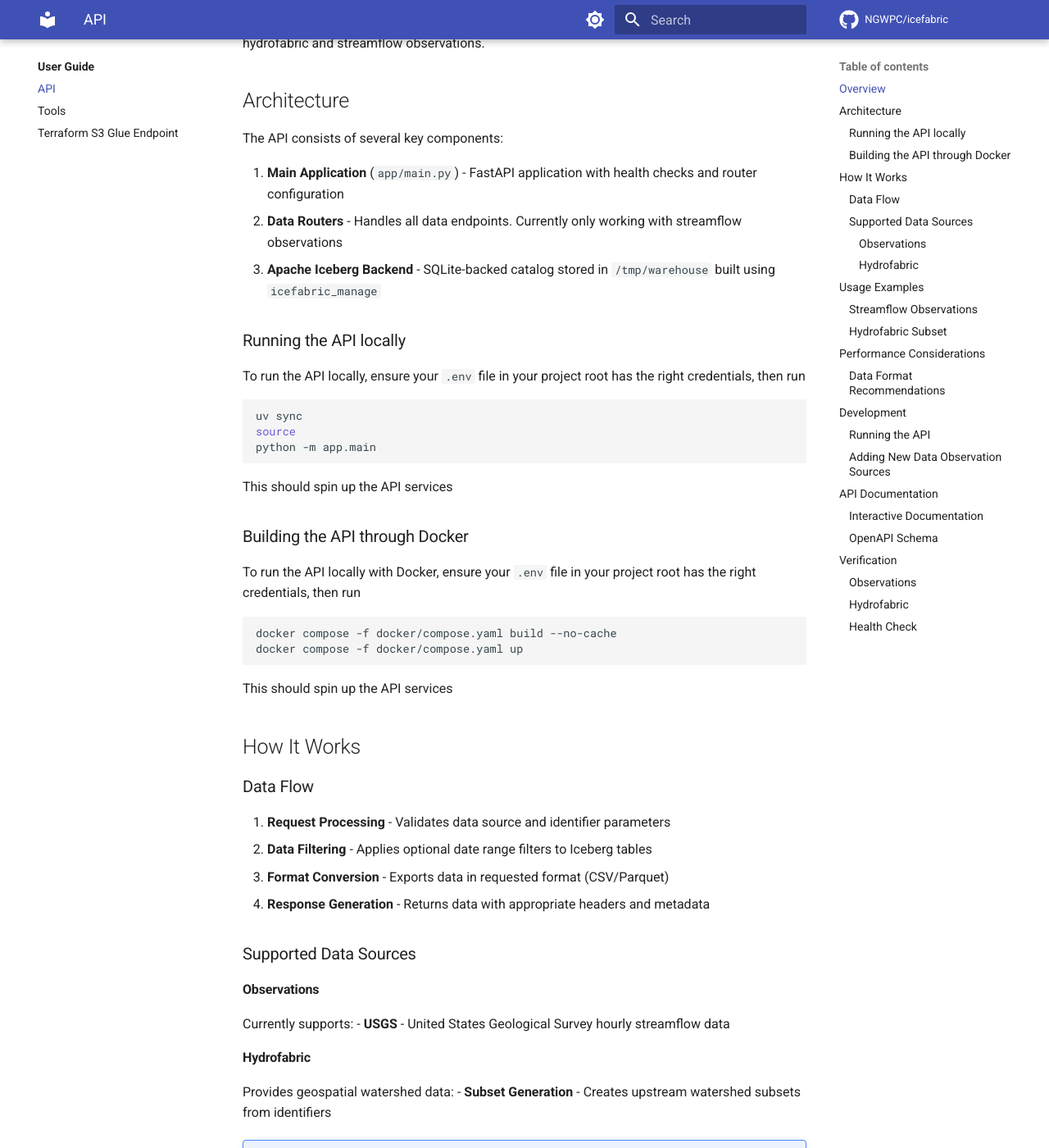
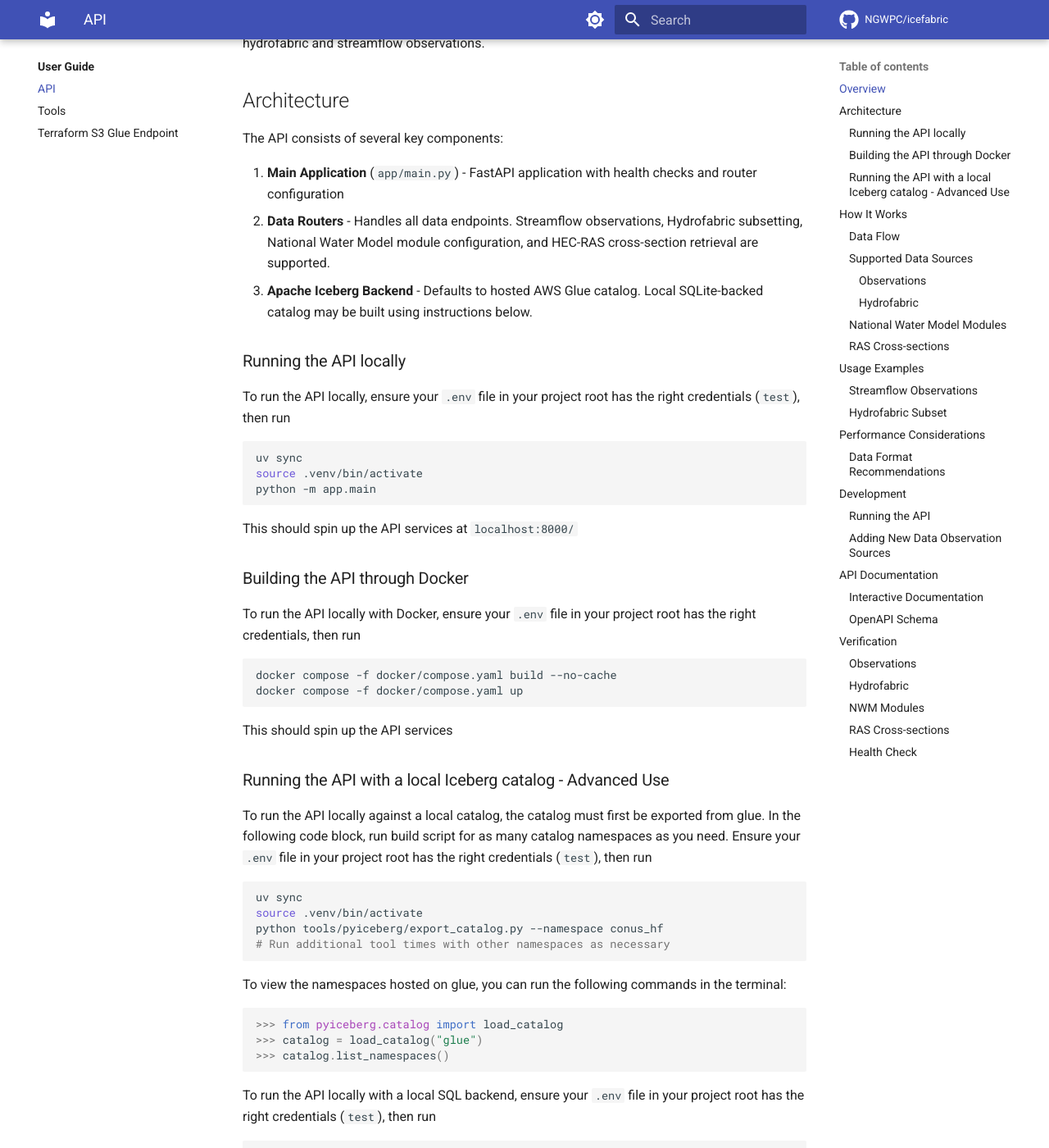
Before and after one commit to NGWPC/icefabric-archive, an MkDocs documentation site: the page built from docs/user_guide/icefabric_api.md, in a window 1280 px wide and 1400 px high, scrolled down 290 px. Shown: the whole window at 82% size. Built offline with MkDocs 1.6.1 and Material for MkDocs 9.7.7, drawn with Linux system fonts in a browser that asks for light colours; comment, search, counter and statistics services are not loaded; some of the changed text lies outside the part shown.

Commit message:
docs: API update

````diff
--- a/docs/user_guide/icefabric_api.md
+++ b/docs/user_guide/icefabric_api.md
@@ -9,23 +9,48 @@
 The API consists of several key components:
 
 1. **Main Application** (`app/main.py`) - FastAPI application with health checks and router configuration
-2. **Data Routers** - Handles all data endpoints. Currently only working with streamflow observations
-3. **Apache Iceberg Backend** - SQLite-backed catalog stored in `/tmp/warehouse` built using `icefabric_manage`
+2. **Data Routers** - Handles all data endpoints. Streamflow observations, Hydrofabric subsetting, National Water Model module configuration, and HEC-RAS cross-section retrieval are supported.
+3. **Apache Iceberg Backend** - Defaults to hosted AWS Glue catalog. Local SQLite-backed catalog may be built using instructions below.
 
 ### Running the API locally
-To run the API locally, ensure your `.env` file in your project root has the right credentials, then run
+To run the API locally, ensure your `.env` file in your project root has the right credentials (`test`), then run
 ```sh
 uv sync
-source
+source .venv/bin/activate
 python -m app.main
 ```
-This should spin up the API services
+This should spin up the API services at `localhost:8000/`
 
 ### Building the API through Docker
 To run the API locally with Docker, ensure your `.env` file in your project root has the right credentials, then run
 ```sh
 docker compose -f docker/compose.yaml build --no-cache
 docker compose -f docker/compose.yaml up
+```
+This should spin up the API services
+
+### Running the API with a local Iceberg catalog - Advanced Use
+To run the API locally against a local catalog, the catalog must first be exported from glue. In the following code block, run build script for as many catalog namespaces as you need. Ensure your `.env` file in your project root has the right credentials (`test`), then run
+```sh
+uv sync
+source .venv/bin/activate
+python tools/pyiceberg/export_catalog.py --namespace conus_hf
+# Run additional tool times with other namespaces as necessary
+```
+
+To view the namespaces hosted on glue, you can run the following commands in the terminal:
+```python
+>>> from pyiceberg.catalog import load_catalog
+>>> catalog = load_catalog("glue")
+>>> catalog.list_namespaces()
+```
+
+
+To run the API locally with a local SQL backend, ensure your `.env` file in your project root has the right credentials (`test`), then run
+```sh
+uv sync
+source .venv/bin/activate
+python -m app.main --catalog sql
 ```
 This should spin up the API services
 
@@ -42,14 +67,32 @@
 
 #### Observations
 Currently supports:
+
 - **USGS** - United States Geological Survey hourly streamflow data
 
 #### Hydrofabric
 Provides geospatial watershed data:
+
 - **Subset Generation** - Creates upstream watershed subsets from identifiers
 
 !!! note "Data Storage"
-    All data is stored as Apache Iceberg tables in a SQLite-backed catalog locally built at `/tmp/warehouse/pyiceberg_catalog.db`
+    All data is stored remotely as Apache Iceberg tables on AWS glue unless you built the catalog locally. Then, it is stored at SQLite-backed catalog locally built at `/tmp/warehouse/pyiceberg_catalog.db`
+
+### National Water Model Modules
+Retrieve National Water Model (NWM) module parameters.
+
+Currently supports:
+
+- **Soil Freeze Thaw (SFT)** - Retrieve paramters for Soil Freeze Thaw module
+- **TopoFlow-Glacier** - Retrieve parameters for the TopoFlow Glacier module
+
+### RAS Cross-sections
+Retrieves geopackage data of HEC-RAS cross-sections
+
+Currently supports:
+
+- **HUC ID**: Download a geopackage for given HUC ID
+- **HUC ID** and **Reach ID**: Download a geopackage for a given HUC ID and Reach ID
 
 ## Usage Examples
 
@@ -206,6 +249,24 @@
 curl "http://localhost:8000/v1/hydrofabric/01031500/gpkg" -o "subset.gpkg"
 ```
 
+### NWM Modules
+```bash
+# Return parameters for Soil Freeze Thaw by catchment
+curl "http://localhost:8000/v1/modules/sft/?identifier=01010000&domain=conus_hf&use_schaake=false"
+
+# Return albedo value for given catchment state (snow, ice, or other)
+curl "http://localhost:8000/v1/modules/topoflow/albedo?landcover=snow"
+```
+
+### RAS Cross-sections
+```bash
+# Download RAS cross-sections for a HUC ID
+curl "http://localhost:8000/v1/ras_xs/02040106/" -o "ras_02040106.gpkg"
+
+# Download RAS cross-sections for a HUC ID and Reach ID
+curl "http://localhost:8000/v1/ras_xs/02040106/dsreachid=4188251" -o "ras_02040106_4188251.gpkg"
+```
+
 ### Health Check
 
 ```bash
````
Also changed, not shown: README.md (+1 -1 lines), docs/index.md (+6 -1 lines).
